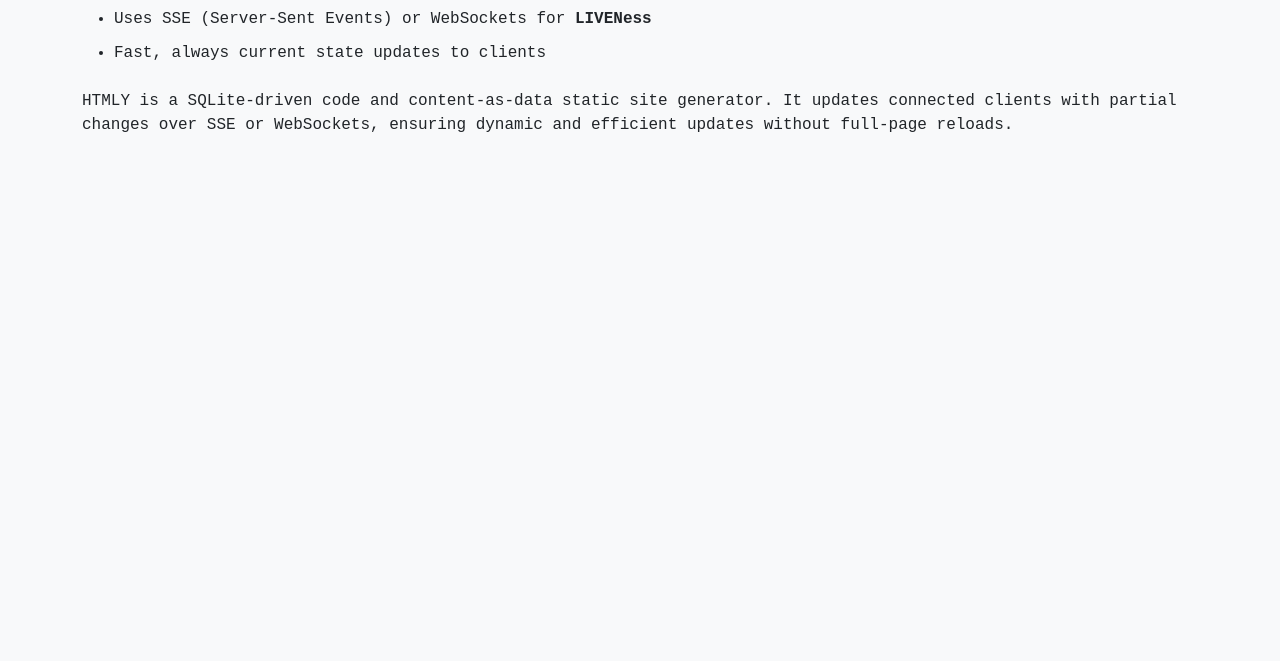
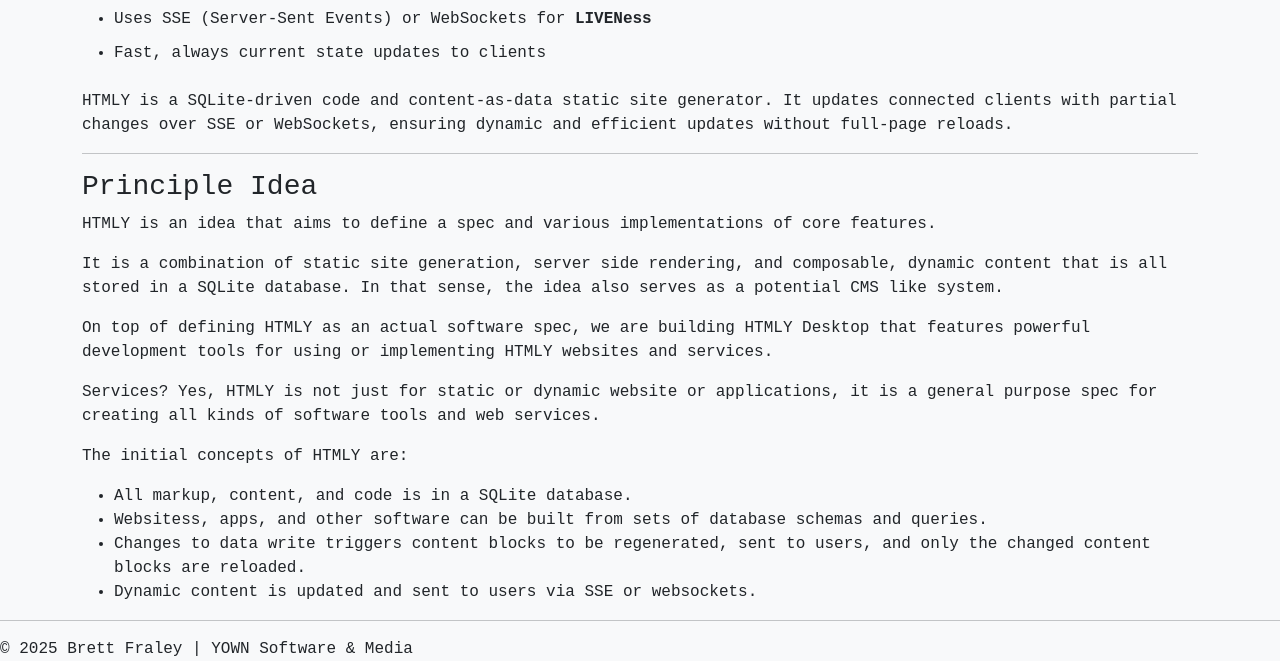
Before and after one commit to BrettFraley/HTMLY, a plain HTML site: page website/src/index.html in a window 1280 px wide. Shown: the part 233-894 px from the top of the page. Before the commit the page ends 800 px from the top, so only its background shows below. Drawn offline with nearby package versions, Linux system fonts and the light colour scheme.

Commit message:
Added content on Principle Idea and footer for landing page

```diff
--- a/website/src/index.html
+++ b/website/src/index.html
@@ -64,7 +64,36 @@
         <section class="mt-4">
             <p>HTMLY is a SQLite-driven code and content-as-data static site generator. It updates connected clients with partial changes over SSE or WebSockets, ensuring dynamic and efficient updates without full-page reloads.</p>
         </section>
+        <hr>
     </div>
+
+    <div class="container articles">
+        <h3>Principle Idea</h3>
+
+        <p>HTMLY is an idea that aims to define a spec and various implementations of core features.</p>
+
+        <p>It is a combination of static site generation, server side rendering, and composable, dynamic content that is
+        all stored in a SQLite database. In that sense, the idea also serves as a potential CMS like system.</p>
+
+        <p>On top of defining HTMLY as an actual software spec, we are building HTMLY Desktop that
+        features powerful development tools for using or implementing HTMLY websites and services.</p>
+
+        <p>Services? Yes, HTMLY is not just for static or dynamic website or applications, it is a general purpose
+        spec for creating all kinds of software tools and web services.</p>
+
+        <p>The initial concepts of HTMLY are:</p>
+        <ul>
+            <li>All markup, content, and code is in a SQLite database.</li>
+            <li>Websitess, apps, and other software can be built from sets of database schemas and queries.</li>
+            <li>Changes to data write triggers content blocks to be regenerated, sent to users,
+                and only the changed content blocks are reloaded.</li>
+            <li>Dynamic content is updated and sent to users via SSE or websockets.</li>
+        </ul>
+
+    </div>
+    <hr>
+
+    <footer>&copy 2025 Brett Fraley | YOWN Software & Media</footer>
 
     <!-- Bootstrap 5 JS -->
     <script src="https://cdn.jsdelivr.net/npm/bootstrap@5.3.0/dist/js/bootstrap.bundle.min.js"></script>
```
